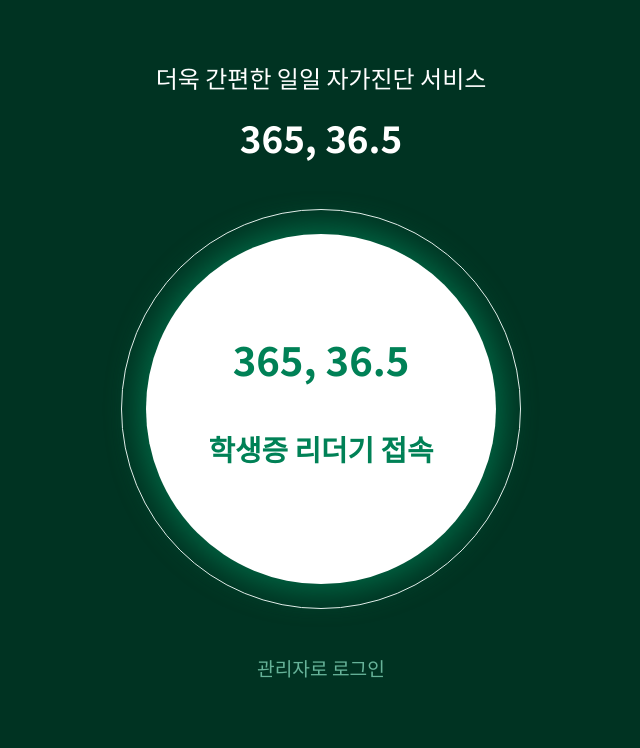
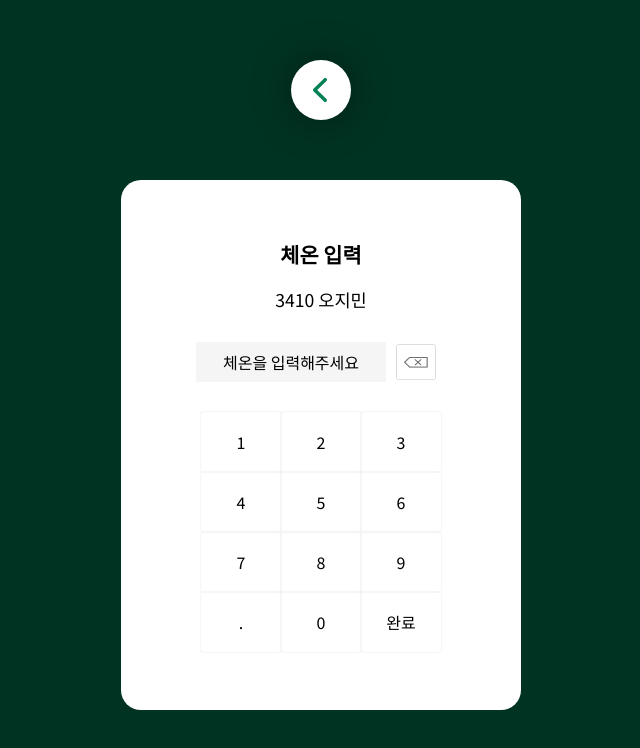
Before and after one commit to chohyeryung/365365, a React (Create React App) app in the folder client/: page /#/InputTemp in a window 1280 px wide. Before the commit this address led to /#/. Shown: the top 748 px of the page, without its empty margins (319-959 px from the left). Built offline with nearby package versions, Linux system fonts and the light colour scheme; the HTML template or start-up script is replaced by a standard one.

Commit message:
InputTemp add icon

```diff
--- a/client/src/components/views/InputTempPage/InputTempPage.js
+++ b/client/src/components/views/InputTempPage/InputTempPage.js
@@ -1,7 +1,8 @@
 import React, { useEffect } from 'react'
 import {useLocation} from "react-router";
-import { Link, useHistory } from "react-router-dom";
-
+import {  useHistory } from "react-router-dom";
+import back from './icon/back_icon.png'
+import backspace from './icon/backspace_border.png'
 import "./InputTempPage.scss";
 
 
@@ -15,8 +16,8 @@ const InputTempPage = () => {
     const history = useHistory();
 
 
-    function onkeyclick(key) {
-        let temp = document.getElementById('temp_input')
+    const onKeyClick = (key) =>{
+        let temp = document.getElementById('temp_input_text')
 
         if(key=="완료"){
 
@@ -32,14 +33,20 @@ const InputTempPage = () => {
         }else{
             temp.innerHTML+=key
         }
-
-
     }
 
+    const onBackspaceClick = () =>{
+        let temp = document.getElementById('temp_input_text')
+        temp.innerHTML = temp.innerHTML.slice(0,-1)
+    }
 
+    const onBackClick = () => {
+        history.goBack();
+    }
 
     return (
     <div className='main_container'>
+        <img src={back} className="back_icon" onClick={onBackClick}/>
         <div className="outline_input">
             <div className="temp_text">
                 체온 입력
@@ -47,11 +54,14 @@ const InputTempPage = () => {
             <div className="student">
                 {student}
             </div>
+            <div className="temp_input">
+                <div id ="temp_input_text">체온을 입력해주세요</div>
+                <img src={backspace} className="backspace_icon" onClick={onBackspaceClick}/>
+            </div>
 
-            <div id ="temp_input">체온을 입력해주세요</div>
             <div className="keypad">
                 {keys.map((key) =>{
-                   return <div onClick= {() => onkeyclick(key)} className="key">{key}</div>
+                   return <div onClick= {() => onKeyClick(key)} className="key">{key}</div>
                 })}
             </div>
         </div>
--- a/client/src/components/views/InputTempPage/InputTempPage.scss
+++ b/client/src/components/views/InputTempPage/InputTempPage.scss
@@ -9,6 +9,9 @@ body{
     align-items: center;
 }
 
+.back_icon{
+ float: left;
+}
 
 .outline_input{
     display: flex;
@@ -19,7 +22,6 @@ body{
     height: 530px;
     background-color: white;
     border-radius: 20px;
-    margin: 130px;
 
 }
 
@@ -28,7 +30,7 @@ body{
     font-weight: bold;
 }
 
-#temp_input{
+#temp_input_text{
     width: 190px;
     height: 40px;
     margin: 20px 0;
@@ -62,3 +64,14 @@ body{
     margin:18px 0px 0px 0px;
     font-size: 1.1rem;
 }
+
+.temp_input{
+    display: flex;
+    margin: 10px;
+}
+
+.backspace_icon{
+    margin: 22px 10px 20px 10px;
+    width: 40px;
+    height: 36px;
+}
--- a/client/src/components/views/StudentPage/StudentPage.js
+++ b/client/src/components/views/StudentPage/StudentPage.js
@@ -10,6 +10,8 @@ const StudentPage = () => {
   const handleScan = (result)=>{
 
     // 코드 확인
+
+
     history.push({
       pathname: "/InputTemp",
       state: {student: "3410오지민"}
@@ -26,7 +28,6 @@ const StudentPage = () => {
         <div className="text_top">학생증 바코드를 찍어주세요</div>
         <div className="barcode_scanner">
           <BarcodeScannerComponent
-
             onUpdate={(err, result) => {
               if (result) handleScan(result)
               else handleError(err)
```
Also changed, not shown: client/src/components/views/InputTempPage/icon/back_icon.png (added), client/src/components/views/InputTempPage/icon/backspace_border.png (added).
